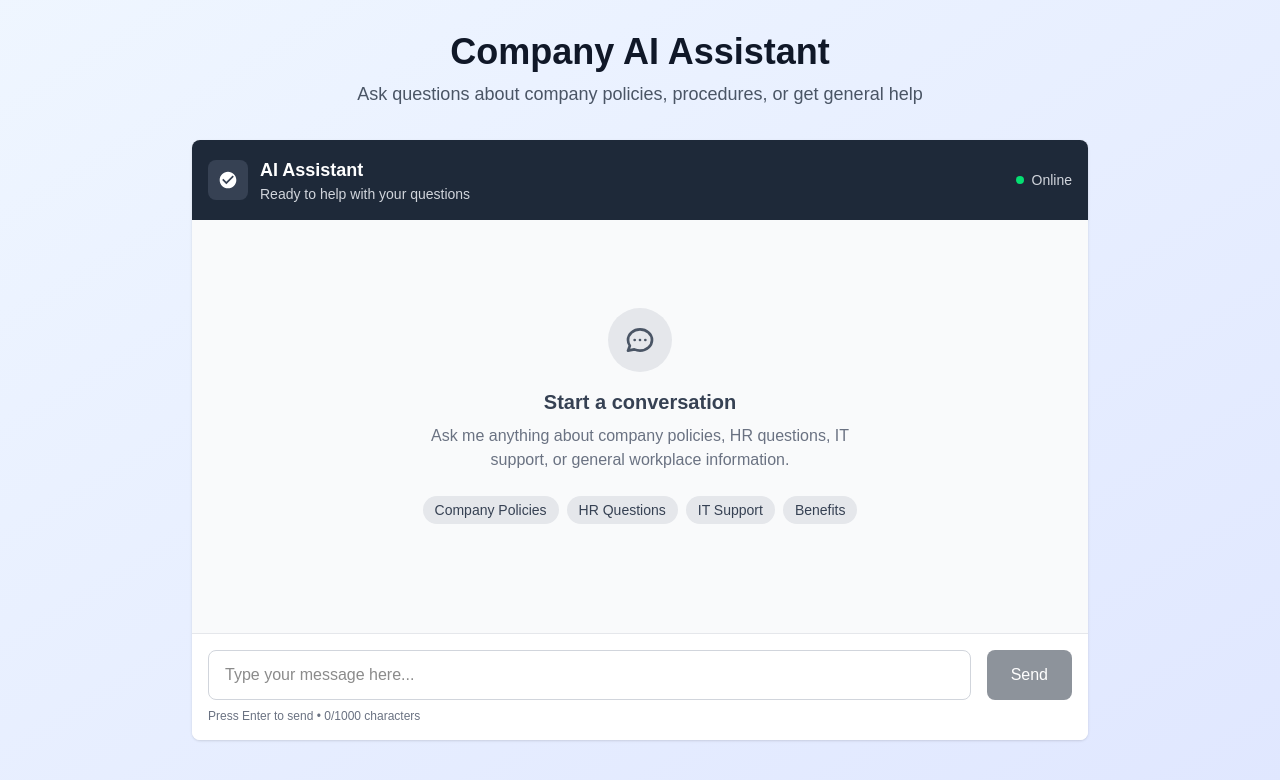
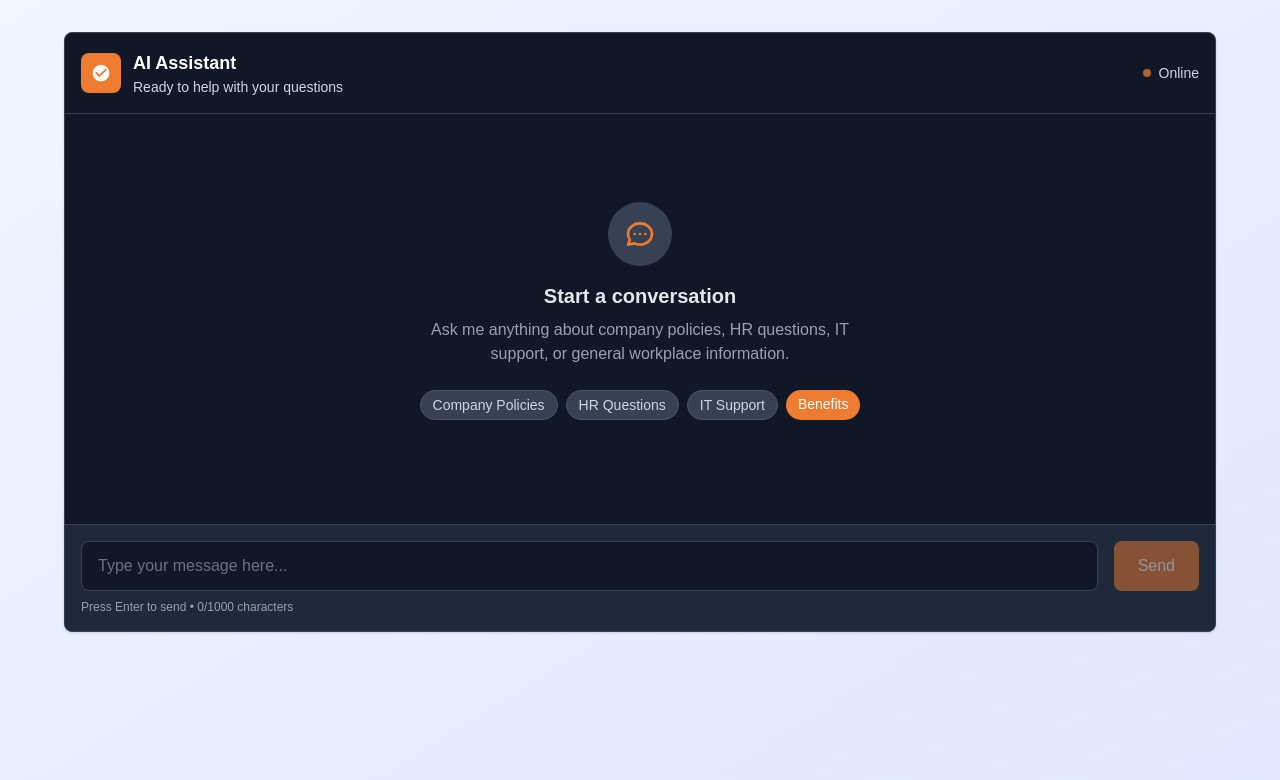
Before and after one commit to skylarnlea/AI-chatbot, a Next.js app: page / in a window 1280 px wide. Shown: the top 780 px of the page. Built offline with nearby package versions, Linux system fonts and the light colour scheme.

Commit message:
updated darker mode with company orange accents

```diff
--- a/src/components/ChatInterface.tsx
+++ b/src/components/ChatInterface.tsx
@@ -85,58 +85,48 @@ export default function ChatInterface() {
   };
 
   return (
-    <div className="max-w-4xl mx-auto">
-      {/* Header */}
-      <div className="text-center mb-8">
-        <h1 className="text-4xl font-bold text-gray-900 mb-2">
-          Company AI Assistant
-        </h1>
-        <p className="text-lg text-gray-600">
-          Ask questions about company policies, procedures, or get general help
-        </p>
-      </div>
-
+    <div className="max-w-6xl mx-auto">
       {/* Chat Container */}
-      <div className="bg-white rounded-lg shadow-sm h-[600px] flex flex-col">
+      <div className="bg-gray-800 rounded-lg shadow-sm h-[600px] flex flex-col border border-gray-700">
         {/* Chat Header */}
-        <div className="bg-gray-800 text-white p-4 rounded-t-lg">
+        <div className="bg-gray-900 text-white p-4 rounded-t-lg border-b border-gray-700">
           <div className="flex items-center justify-between">
             <div className="flex items-center">
-              <div className="w-10 h-10 bg-gray-700 rounded-lg flex items-center justify-center mr-3">
+              <div className="w-10 h-10 bg-[#ed7c31] rounded-lg flex items-center justify-center mr-3">
                 <svg className="w-5 h-5" fill="currentColor" viewBox="0 0 24 24">
                   <path d="M12 2C6.48 2 2 6.48 2 12s4.48 10 10 10 10-4.48 10-10S17.52 2 12 2zm-2 15l-5-5 1.41-1.41L10 14.17l7.59-7.59L19 8l-9 9z"/>
                 </svg>
               </div>
               <div>
-                <h2 className="text-lg font-semibold">AI Assistant</h2>
+                <h2 className="text-lg font-semibold text-white">AI Assistant</h2>
                 <p className="text-gray-300 text-sm">Ready to help with your questions</p>
               </div>
             </div>
             <div className="flex items-center space-x-2">
-              <div className="w-2 h-2 bg-green-400 rounded-full"></div>
+              <div className="w-2 h-2 bg-[#ed7c31] rounded-full animate-pulse"></div>
               <span className="text-sm text-gray-300">Online</span>
             </div>
           </div>
         </div>
 
         {/* Messages Area */}
-        <div className="flex-1 overflow-y-auto p-6 space-y-4 bg-gray-50">
+        <div className="flex-1 overflow-y-auto p-6 space-y-4 bg-gray-900">
           {messages.length === 0 ? (
-            <div className="text-center text-gray-500 mt-16">
-              <div className="w-16 h-16 bg-gray-200 rounded-full flex items-center justify-center mx-auto mb-4">
-                <svg className="w-8 h-8 text-gray-600" fill="none" stroke="currentColor" viewBox="0 0 24 24">
+            <div className="text-center text-gray-400 mt-16">
+              <div className="w-16 h-16 bg-gray-700 rounded-full flex items-center justify-center mx-auto mb-4">
+                <svg className="w-8 h-8 text-[#ed7c31]" fill="none" stroke="currentColor" viewBox="0 0 24 24">
                   <path strokeLinecap="round" strokeLinejoin="round" strokeWidth={2} d="M8 12h.01M12 12h.01M16 12h.01M21 12c0 4.418-4.03 8-9 8a9.863 9.863 0 01-4.255-.949L3 20l1.395-3.72C3.512 15.042 3 13.574 3 12c0-4.418 4.03-8 9-8s9 3.582 9 8z" />
                 </svg>
               </div>
-              <h3 className="text-xl font-semibold text-gray-700 mb-2">Start a conversation</h3>
-              <p className="text-gray-500 mb-6 max-w-md mx-auto">
+              <h3 className="text-xl font-semibold text-gray-200 mb-2">Start a conversation</h3>
+              <p className="text-gray-400 mb-6 max-w-md mx-auto">
                 Ask me anything about company policies, HR questions, IT support, or general workplace information.
               </p>
               <div className="flex flex-wrap justify-center gap-2 max-w-lg mx-auto">
-                <span className="px-3 py-1 bg-gray-200 text-gray-700 rounded-full text-sm">Company Policies</span>
-                <span className="px-3 py-1 bg-gray-200 text-gray-700 rounded-full text-sm">HR Questions</span>
-                <span className="px-3 py-1 bg-gray-200 text-gray-700 rounded-full text-sm">IT Support</span>
-                <span className="px-3 py-1 bg-gray-200 text-gray-700 rounded-full text-sm">Benefits</span>
+                <span className="px-3 py-1 bg-gray-700 text-gray-300 rounded-full text-sm border border-gray-600">Company Policies</span>
+                <span className="px-3 py-1 bg-gray-700 text-gray-300 rounded-full text-sm border border-gray-600">HR Questions</span>
+                <span className="px-3 py-1 bg-gray-700 text-gray-300 rounded-full text-sm border border-gray-600">IT Support</span>
+                <span className="px-3 py-1 bg-[#ed7c31] text-white rounded-full text-sm">Benefits</span>
               </div>
             </div>
           ) : (
@@ -149,8 +139,8 @@ export default function ChatInterface() {
                   {/* Avatar */}
                   <div className={`w-8 h-8 rounded-full flex items-center justify-center flex-shrink-0 ${
                     message.type === 'user'
-                      ? 'bg-gray-800 text-white'
-                      : 'bg-gray-200 text-gray-600'
+                      ? 'bg-[#ed7c31] text-white'
+                      : 'bg-gray-700 text-gray-300 border border-gray-600'
                   }`}>
                     {message.type === 'user' ? (
                       <svg className="w-4 h-4" fill="currentColor" viewBox="0 0 24 24">
@@ -167,13 +157,13 @@ export default function ChatInterface() {
                   <div
                     className={`px-4 py-3 rounded-lg ${
                       message.type === 'user'
-                        ? 'bg-gray-800 text-white'
-                        : 'bg-white border border-gray-200 text-gray-900 shadow-sm'
+                        ? 'bg-[#ed7c31] text-white'
+                        : 'bg-gray-800 border border-gray-700 text-gray-200 shadow-sm'
                     }`}
                   >
                     <p className="text-sm whitespace-pre-wrap leading-relaxed">{message.content}</p>
                     <p className={`text-xs mt-2 ${
-                      message.type === 'user' ? 'text-gray-300' : 'text-gray-500'
+                      message.type === 'user' ? 'text-orange-100' : 'text-gray-400'
                     }`}>
                       {formatTime(message.timestamp)}
                     </p>
@@ -185,14 +175,14 @@ export default function ChatInterface() {
           {isLoading && (
             <div className="flex justify-start">
               <div className="flex items-start space-x-3 max-w-2xl">
-                <div className="w-8 h-8 rounded-full bg-gray-200 text-gray-600 flex items-center justify-center flex-shrink-0">
+                <div className="w-8 h-8 rounded-full bg-gray-700 text-gray-300 flex items-center justify-center flex-shrink-0 border border-gray-600">
                   <svg className="w-4 h-4" fill="currentColor" viewBox="0 0 24 24">
                     <path d="M12 2C6.48 2 2 6.48 2 12s4.48 10 10 10 10-4.48 10-10S17.52 2 12 2zm-2 15l-5-5 1.41-1.41L10 14.17l7.59-7.59L19 8l-9 9z"/>
                   </svg>
                 </div>
-                <div className="bg-white border border-gray-200 text-gray-900 px-4 py-3 rounded-lg shadow-sm">
+                <div className="bg-gray-800 border border-gray-700 text-gray-200 px-4 py-3 rounded-lg shadow-sm">
                   <div className="flex items-center space-x-2">
-                    <div className="animate-spin rounded-full h-4 w-4 border-b-2 border-gray-800"></div>
+                    <div className="animate-spin rounded-full h-4 w-4 border-b-2 border-[#ed7c31]"></div>
                     <span className="text-sm">Thinking...</span>
                   </div>
                 </div>
@@ -203,26 +193,26 @@ export default function ChatInterface() {
         </div>
 
         {/* Input Area */}
-        <div className="border-t border-gray-200 p-4 bg-white rounded-b-lg">
+        <div className="border-t border-gray-700 p-4 bg-gray-800 rounded-b-lg">
           <form onSubmit={sendMessage} className="flex space-x-4">
             <input
               type="text"
               value={input}
               onChange={(e) => setInput(e.target.value)}
               placeholder="Type your message here..."
-              className="flex-1 px-4 py-3 border border-gray-300 rounded-lg focus:outline-none focus:ring-2 focus:ring-gray-800 focus:border-transparent"
+              className="flex-1 px-4 py-3 bg-gray-900 border border-gray-700 rounded-lg focus:outline-none focus:ring-2 focus:ring-[#ed7c31] focus:border-[#ed7c31] text-gray-200 placeholder-gray-500"
               disabled={isLoading}
               maxLength={1000}
             />
             <button
               type="submit"
               disabled={isLoading || !input.trim()}
-              className="px-6 py-3 bg-gray-800 text-white rounded-lg hover:bg-gray-700 disabled:opacity-50 disabled:cursor-not-allowed transition-colors"
+              className="px-6 py-3 bg-[#ed7c31] text-white rounded-lg hover:bg-[#d96a20] disabled:opacity-50 disabled:cursor-not-allowed transition-colors"
             >
               {isLoading ? 'Sending...' : 'Send'}
             </button>
           </form>
-          <p className="text-xs text-gray-500 mt-2">
+          <p className="text-xs text-gray-400 mt-2">
             Press Enter to send • {input.length}/1000 characters
           </p>
         </div>
```
